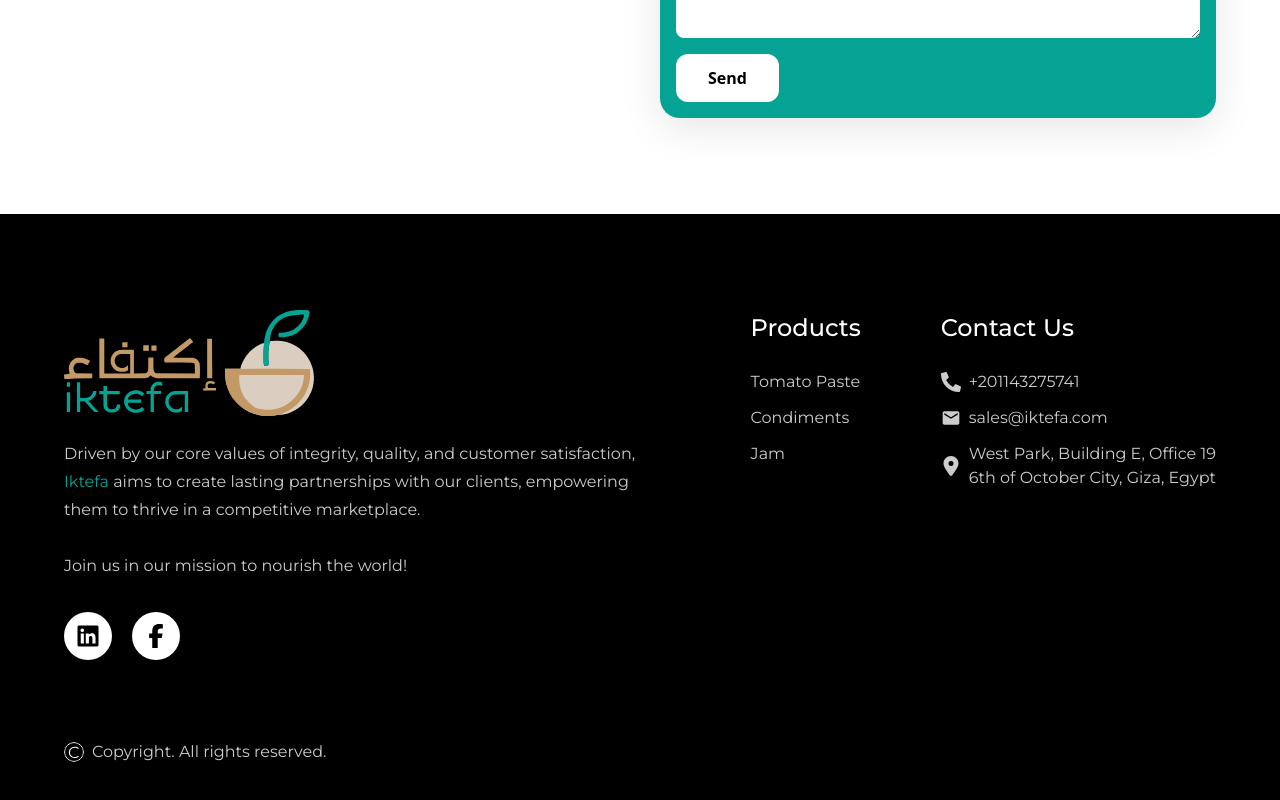
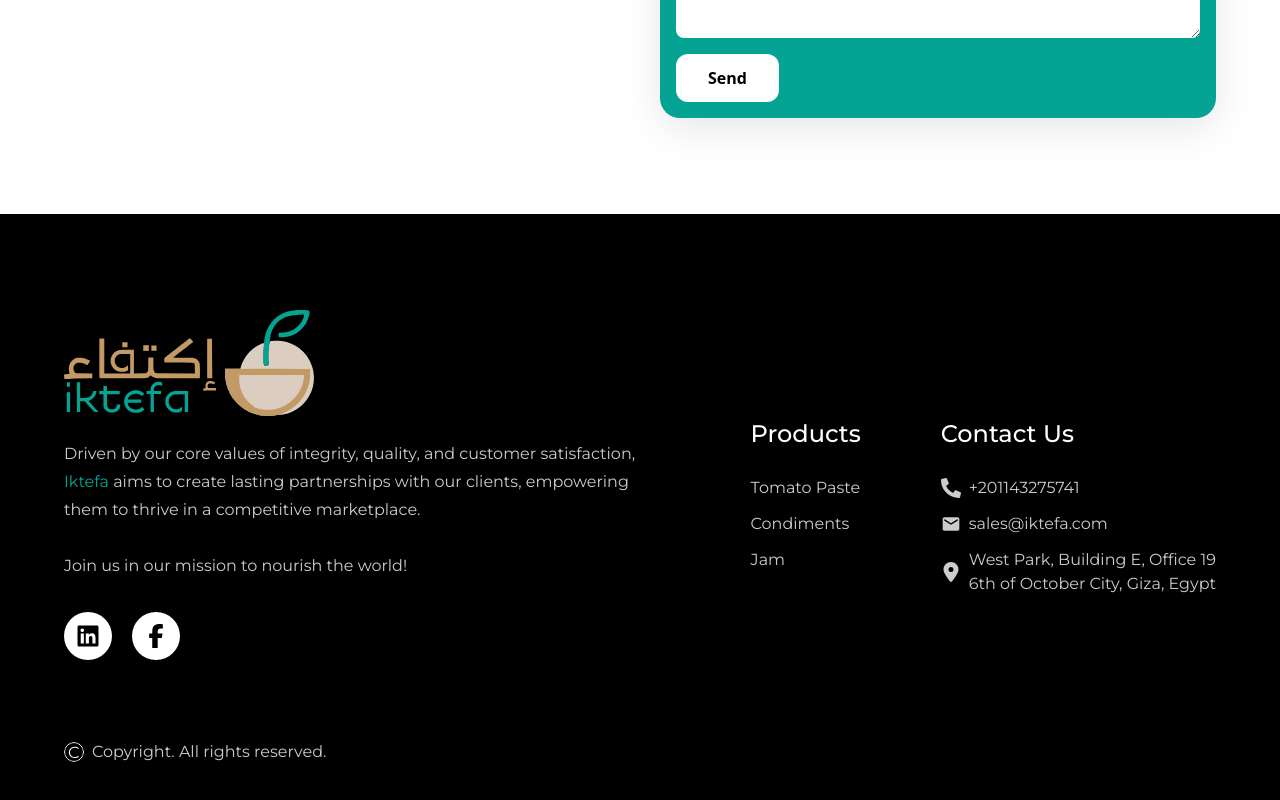
Before and after one commit to abdelrahman839/freelance-landing-page, a React (Create React App) app: page / in a window 1280 px wide. Shown: the part 3321-4121 px from the top of the page. Built offline with nearby package versions, Linux system fonts and the light colour scheme; a web font is replaced by a local one.

Commit message:
change footer spacing

```diff
--- a/src/sections/Footer.jsx
+++ b/src/sections/Footer.jsx
@@ -8,17 +8,18 @@ import { FaLinkedin, FaFacebookF, FaLocationDot } from "react-icons/fa6";
 const Footer = () => {
   return (
     <footer className="max-container" id="footer">
+      <div className="flex flex-1 flex-col items-start">
+        <a href="#home">
+          <img src={logo} width={250} alt="logo" />
+        </a>
+      </div>
       <div className="flex justify-between items-start gap-20 flex-wrap max-lg:flex-col">
         <div className="flex flex-1 flex-col items-start">
-          <a href="#home">
-            <img src={logo} width={250} alt="logo" />
-          </a>
           <p className="mt-6 text-base leading-7 font-montserrat text-white-400 ">
             Driven by our core values of integrity, quality, and customer
             satisfaction, <span className="text-purple-900">Iktefa</span> aims
             to create lasting partnerships with our clients, empowering them to
             thrive in a competitive marketplace.
-
             <br /> <br />
             Join us in our mission to nourish the world!
           </p>
```
